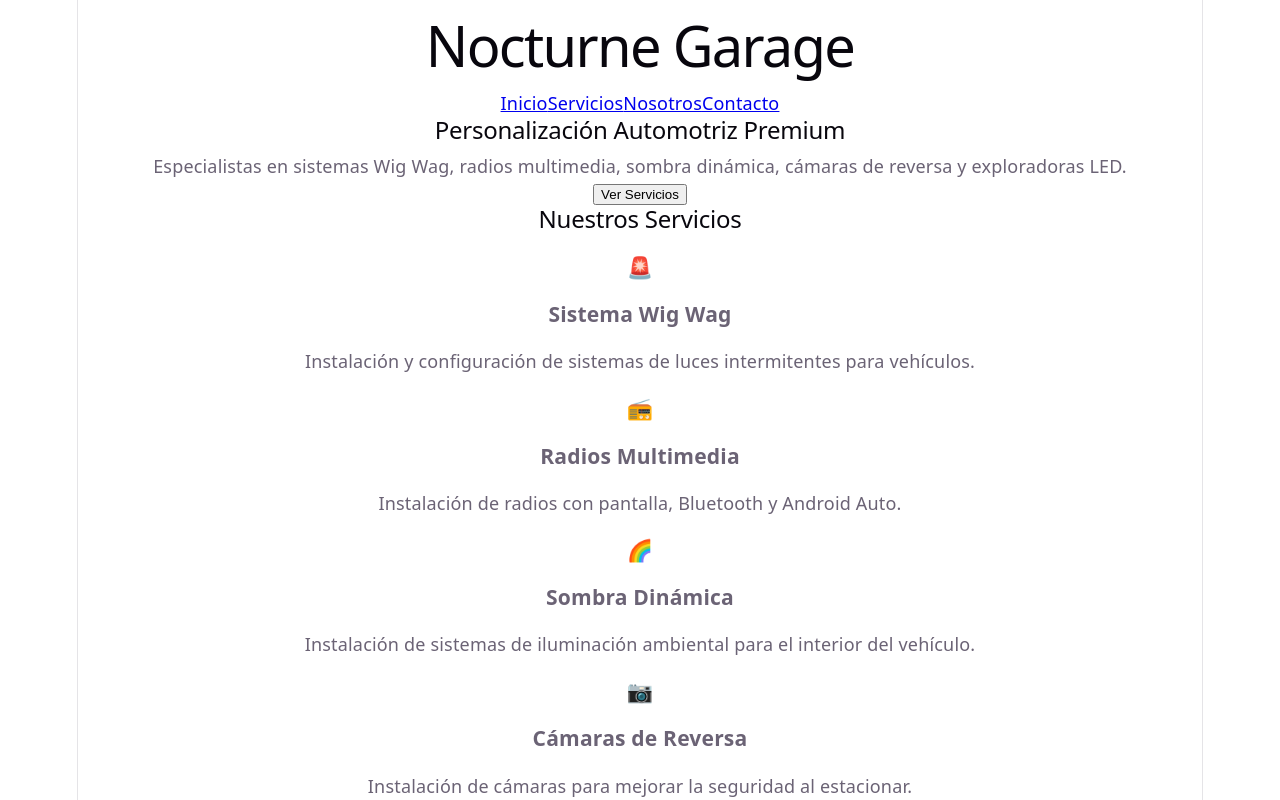
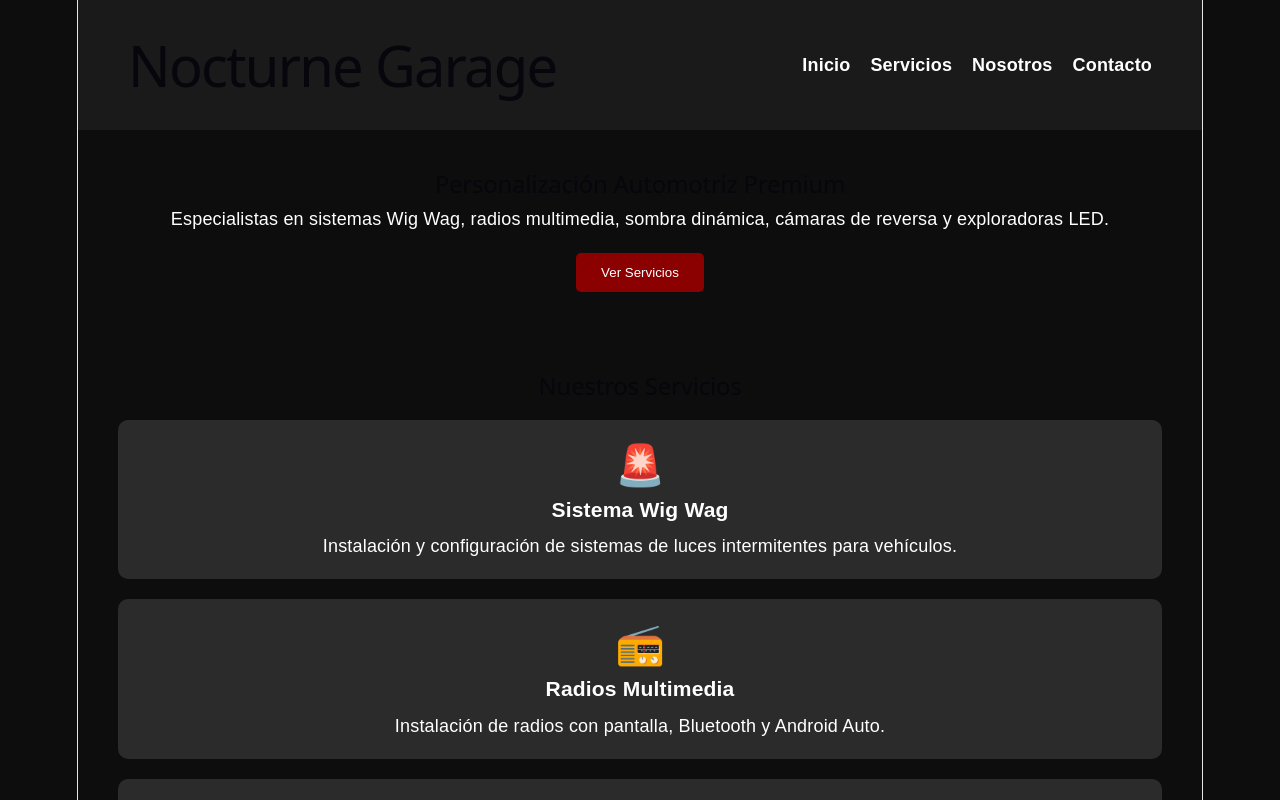
Before and after one commit to darwansio325-dotcom/nocturne-garage, a React (Vite) app: page / in a window 1280 px wide. Shown: the top 800 px of the page. Built offline with nearby package versions, Linux system fonts and the light colour scheme.

Commit message:
style: aplicar estilos iniciales a la interfaz

```diff
--- a/src/App.css
+++ b/src/App.css
@@ -1,184 +1,78 @@
-.counter {
-  font-size: 16px;
-  padding: 5px 10px;
-  border-radius: 5px;
-  color: var(--accent);
-  background: var(--accent-bg);
-  border: 2px solid transparent;
-  transition: border-color 0.3s;
-  margin-bottom: 24px;
-
-  &:hover {
-    border-color: var(--accent-border);
-  }
-  &:focus-visible {
-    outline: 2px solid var(--accent);
-    outline-offset: 2px;
-  }
+* {
+  margin: 0;
+  padding: 0;
+  box-sizing: border-box;
 }
 
-.hero {
-  position: relative;
-
-  .base,
-  .framework,
-  .vite {
-    inset-inline: 0;
-    margin: 0 auto;
+body {
+  background-color: #0d0d0d;
+  color: white;
+  font-family: Arial, sans-serif;
 }
 
-  .base {
-    width: 170px;
-    position: relative;
-    z-index: 0;
+header {
+  background-color: #1a1a1a;
+  display: flex;
+  justify-content: space-between;
+  align-items: center;
+  padding: 20px 50px;
 }
 
-  .framework,
-  .vite {
-    position: absolute;
+nav {
+  display: flex;
+  gap: 20px;
 }
 
-  .framework {
-    z-index: 1;
-    top: 34px;
-    height: 28px;
-    transform: perspective(2000px) rotateZ(300deg) rotateX(44deg) rotateY(39deg)
-      scale(1.4);
+nav a {
+  color: white;
+  text-decoration: none;
+  font-weight: bold;
 }
 
-  .vite {
-    z-index: 0;
-    top: 107px;
-    height: 26px;
-    width: auto;
-    transform: perspective(2000px) rotateZ(300deg) rotateX(40deg) rotateY(39deg)
-      scale(0.8);
-  }
+nav a:hover {
+  color: #8b0000;
 }
 
-#center {
-  display: flex;
-  flex-direction: column;
-  gap: 25px;
-  place-content: center;
-  place-items: center;
-  flex-grow: 1;
-
-  @media (max-width: 1024px) {
-    padding: 32px 20px 24px;
-    gap: 18px;
-  }
+section {
+  padding: 40px;
 }
 
-#next-steps {
-  display: flex;
-  border-top: 1px solid var(--border);
-  text-align: left;
-
-  & > div {
-    flex: 1 1 0;
-    padding: 32px;
-    @media (max-width: 1024px) {
-      padding: 24px 20px;
-    }
+button {
+  margin-top: 20px;
+  background-color: #8b0000;
+  color: white;
+  border: none;
+  padding: 12px 25px;
+  border-radius: 5px;
+  cursor: pointer;
 }
 
-  .icon {
-    margin-bottom: 16px;
-    width: 22px;
-    height: 22px;
+button:hover {
+  background-color: #a00000;
 }
 
-  @media (max-width: 1024px) {
-    flex-direction: column;
+footer {
+  background-color: #1a1a1a;
   text-align: center;
-  }
+  padding: 20px;
+  margin-top: 40px;
 }
 
-#docs {
-  border-right: 1px solid var(--border);
-
-  @media (max-width: 1024px) {
-    border-right: none;
-    border-bottom: 1px solid var(--border);
-  }
+.card {
+  background-color: #2b2b2b;
+  border-radius: 10px;
+  padding: 20px;
+  margin-top: 20px;
 }
 
-#next-steps ul {
-  list-style: none;
-  padding: 0;
-  display: flex;
-  gap: 8px;
-  margin: 32px 0 0;
-
-  .logo {
-    height: 18px;
+.card h2 {
+  font-size: 40px;
 }
 
-  a {
-    color: var(--text-h);
-    font-size: 16px;
-    border-radius: 6px;
-    background: var(--social-bg);
-    display: flex;
-    padding: 6px 12px;
-    align-items: center;
-    gap: 8px;
-    text-decoration: none;
-    transition: box-shadow 0.3s;
-
-    &:hover {
-      box-shadow: var(--shadow);
-    }
-    .button-icon {
-      height: 18px;
-      width: 18px;
-    }
+.card h3 {
+  margin: 10px 0;
 }
 
-  @media (max-width: 1024px) {
-    margin-top: 20px;
-    flex-wrap: wrap;
-    justify-content: center;
-
-    li {
-      flex: 1 1 calc(50% - 8px);
+.card:hover {
+  border: 2px solid #8b0000;
 }
-
-    a {
-      width: 100%;
-      justify-content: center;
-      box-sizing: border-box;
-    }
-  }
-}
-
-#spacer {
-  height: 88px;
-  border-top: 1px solid var(--border);
-  @media (max-width: 1024px) {
-    height: 48px;
-  }
-}
-
-.ticks {
-  position: relative;
-  width: 100%;
-
-  &::before,
-  &::after {
-    content: '';
-    position: absolute;
-    top: -4.5px;
-    border: 5px solid transparent;
-  }
-
-  &::before {
-    left: 0;
-    border-left-color: var(--border);
-  }
-  &::after {
-    right: 0;
-    border-right-color: var(--border);
-  }
-}
--- a/src/components/ServiceCard.jsx
+++ b/src/components/ServiceCard.jsx
@@ -1,7 +1,7 @@
 function ServiceCard({ emoji, title, description }) {
   return (
-    <div>
-      <h3>{emoji}</h3>
+    <div className="card">
+      <h2>{emoji}</h2>
       <h3>{title}</h3>
       <p>{description}</p>
     </div>
```
Lines whose indentation alone changed are shown as unchanged.
